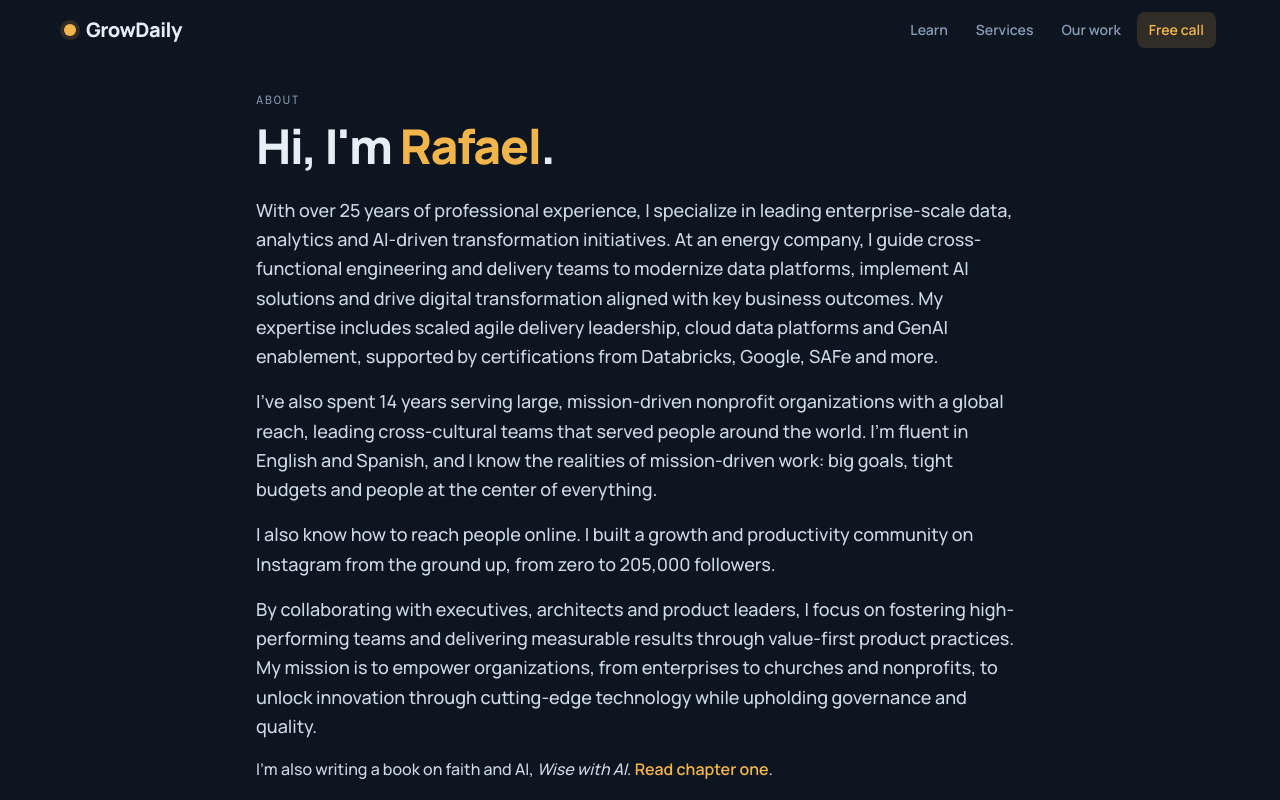
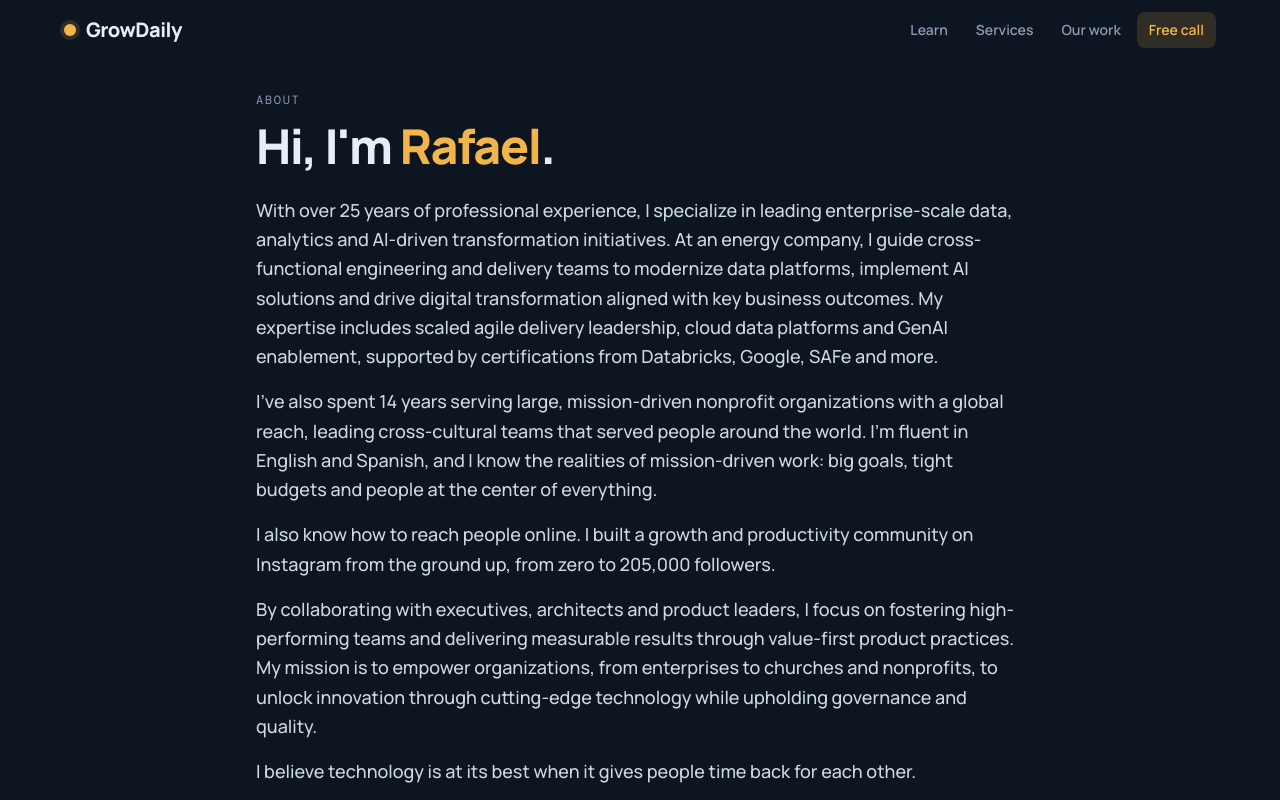
Before and after one commit to rafajos1/growdaily, a Next.js app: page /about in a window 1280 px wide. Shown: the top 800 px of the page. Built offline with nearby package versions, Linux system fonts and the light colour scheme.

Commit message:
About page: technology at its best gives people time back for each other
Co-Authored-By: Claude Opus 5.5 <noreply@anthropic.com>
Claude-Session: https://claude.ai/code/session_011GKMQGyGzUPyQ7mFkgqTSY

```diff
--- a/app/about/page.tsx
+++ b/app/about/page.tsx
@@ -56,6 +56,7 @@ export default function AboutPage() {
           <p>
             By collaborating with executives, architects and product leaders, I focus on fostering high-performing teams and delivering measurable results through value-first product practices. My mission is to empower organizations, from enterprises to churches and nonprofits, to unlock innovation through cutting-edge technology while upholding governance and quality.
           </p>
+          <p>I believe technology is at its best when it gives people time back for each other.</p>
           <p className="text-base">
             I&apos;m also writing a book on faith and AI, <em>Wise with AI</em>.{" "}
             <Link href="/learn/what-the-bible-teaches-about-technology-and-ai" className={link}>
```
